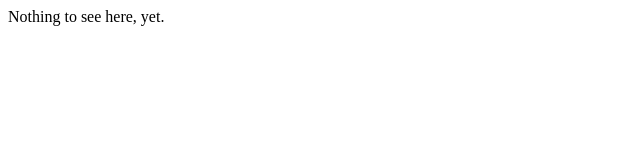
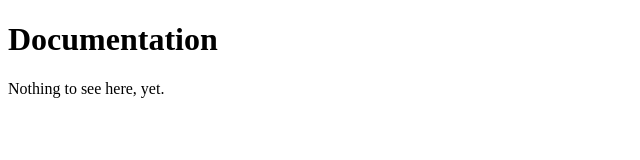
Before and after one commit to rmscode/movie_api, a plain HTML site: page documentation.html in a window 1280 px wide. Shown: the whole page, without its empty margins (0-640 px from the left). Drawn offline with Linux system fonts and the light colour scheme.

Commit message:
update index/doc page

```diff
--- a/documentation.html
+++ b/documentation.html
@@ -7,6 +7,9 @@
   <title>Documentation</title>
 </head>
 <body>
-  Nothing to see here, yet.
+  <main>
+    <h1>Documentation</h1>
+    <p>Nothing to see here, yet.</p>
+  </main>
 </body>
 </html>
```
Also changed, not shown: index.html (+4 -1 lines).
